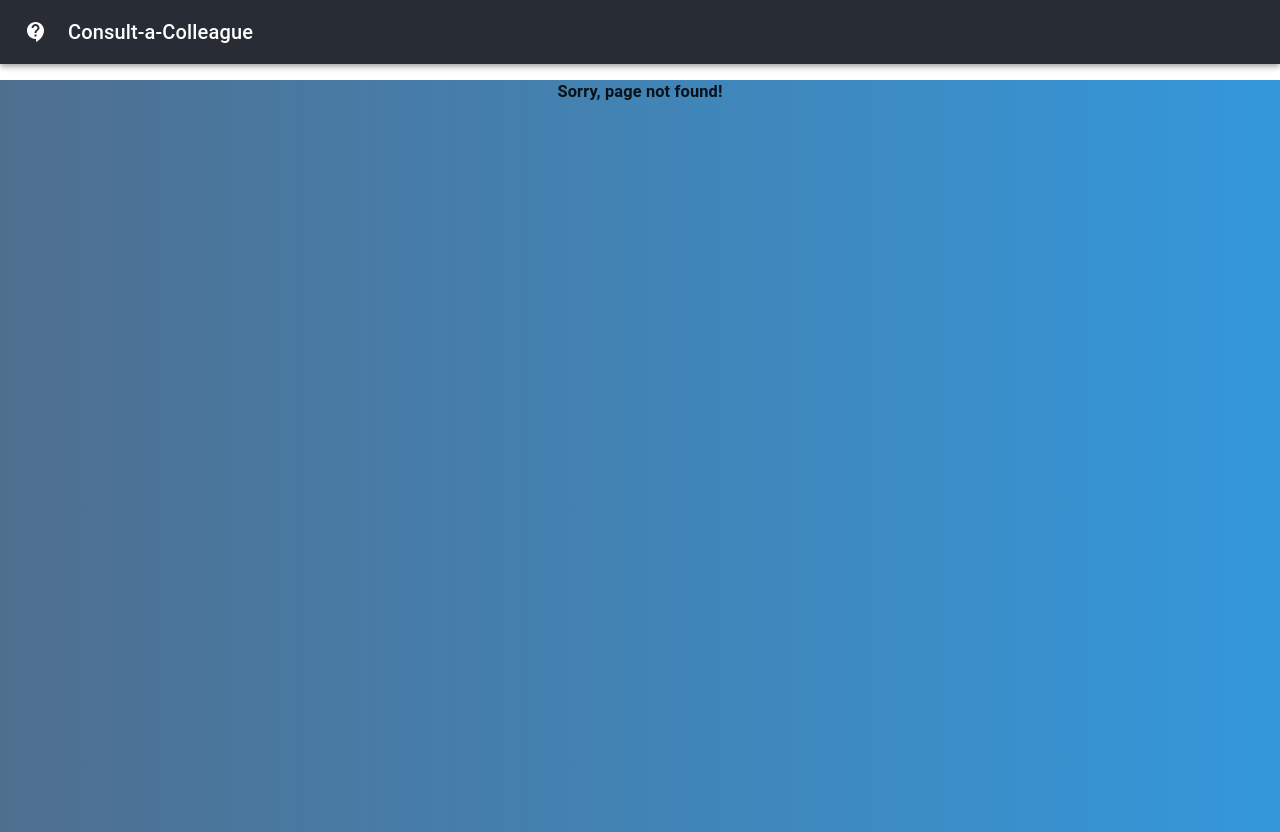
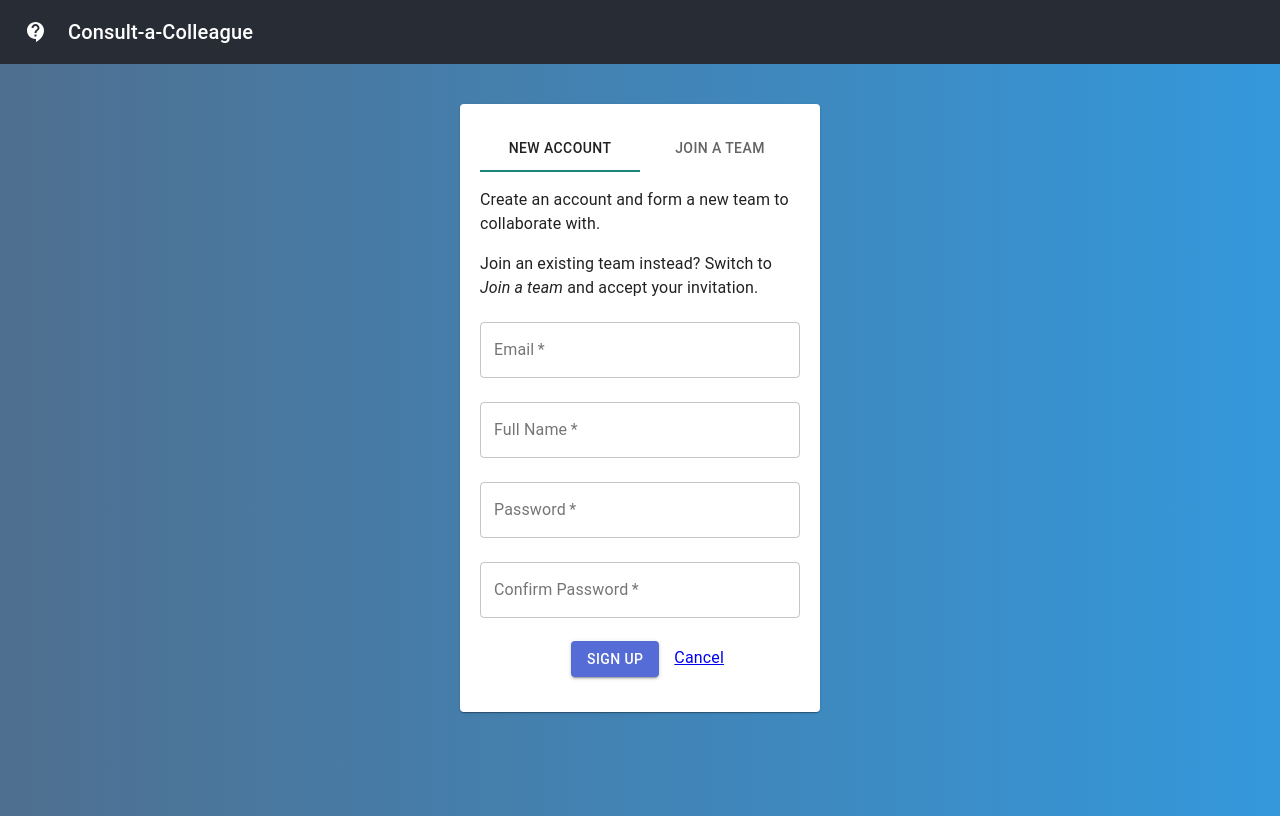
Before and after one commit to euvsvirus-cac/cac-frontend, a React (Create React App) app: page /register in a window 1280 px wide. Before the commit this address had no page. Built offline with nearby package versions, Linux system fonts and the light colour scheme.

Commit message:
Register form

```diff
--- a/src/Routes.js
+++ b/src/Routes.js
@@ -3,6 +3,7 @@ import { Route, Switch } from "react-router-dom";
 import Home from "./containers/Home";
 import Login from './containers/Login'
 import NotFound from "./containers/NotFound";
+import Register from './containers/Register'
 
 export default function Routes() {
     return (
@@ -13,6 +14,9 @@ export default function Routes() {
             <Route exact path="/login">
                 <Login />
             </Route>
+            <Route exact path="/register">
+                <Register />
+            </Route>
             <Route>
                 <NotFound />
             </Route>
--- a/src/containers/Home.js
+++ b/src/containers/Home.js
@@ -36,13 +36,21 @@ export default function Home() {
                 <Typography style={claimStyle} gutterBottom variant="h5" component="h2">
                     Enable effective collaboration and break the feeling of isolation working from home.
                 </Typography>
-
-                {!isAuthenticated &&
-                    <Link to="/login">Login</Link>
-                }
             </div>
 
-            <Grid container alignItems="center" justify="center" spacing={3} style={contentStyle}>
+            {!isAuthenticated &&
+                <Grid container justify="center" spacing={3}>
+                    <Grid item xs={1}>
+                        <Link to="/login">Login</Link>
+                    </Grid>
+
+                    <Grid item xs={1}>
+                        <Link to="/register">Register</Link>
+                    </Grid>
+                </Grid>
+            }
+
+            <Grid container justify="center" spacing={3} style={contentStyle}>
                 {[{
                     key: 'need-assistance',
                     image: '/images/office-no-help.jpg',
--- /dev/null
+++ b/src/containers/Register.js
@@ -0,0 +1,84 @@
+import React, { Component } from 'react';
+import { withRouter } from 'react-router-dom';
+import PropTypes from 'prop-types';
+
+import Tabs from '@material-ui/core/Tabs';
+import Tab from '@material-ui/core/Tab';
+import Paper from '@material-ui/core/Paper';
+import Typography from '@material-ui/core/Typography';
+
+import { AppContext } from "../context/AppContext";
+
+import RegisterAccount from './RegisterAccount'
+
+function TabPanel(props) {
+    const { children, value, index, ...other } = props;
+
+    return (
+        <Typography
+            component="div"
+            role="tabpanel"
+            hidden={value !== index}
+            id={`simple-tabpanel-${index}`}
+            aria-labelledby={`simple-tab-${index}`}
+            {...other}
+        >
+            {value === index && <>{children}</>}
+        </Typography>
+    );
+}
+
+TabPanel.propTypes = {
+    children: PropTypes.node,
+    index: PropTypes.any.isRequired,
+    value: PropTypes.any.isRequired,
+};
+
+class Register extends Component {
+    static contextType = AppContext;
+
+    constructor(props) {
+        super(props);
+        this.state = {
+            value: 0,
+        }
+    }
+
+    a11yProps(index) {
+        return {
+            id: `simple-tab-${index}`,
+            'aria-controls': `simple-tabpanel-${index}`,
+        };
+    }
+
+    render() {
+        const handleChange = (event, newValue) => {
+            this.setState({ value: newValue });
+        };
+
+        const switchToJoinATeam = () => handleChange(null, 1);
+
+        return (
+            <div style={{ display: 'flex', justifyContent: 'center', padding: 40 }}>
+                <Paper style={{ width: 360, padding: 20 }}>
+                    <div>
+                        <Tabs value={this.state.value} onChange={handleChange} aria-label="simple tabs example">
+                            <Tab label="New account" {...this.a11yProps(0)} />
+                            <Tab label="Join a team" {...this.a11yProps(1)} />
+                        </Tabs>
+                    </div>
+
+                    <TabPanel value={this.state.value} index={0}>
+                        <RegisterAccount switch={switchToJoinATeam} />
+                    </TabPanel>
+
+                    <TabPanel value={this.state.value} index={1}>
+                        TODO.
+                    </TabPanel>
+                </Paper>
+            </div >
+        );
+    }
+}
+
+export default withRouter(Register);
--- /dev/null
+++ b/src/containers/RegisterAccount.js
@@ -0,0 +1,113 @@
+import React, { useState } from 'react';
+import { Link, useHistory, useParams } from 'react-router-dom';
+
+import Button from '@material-ui/core/Button';
+import TextField from '@material-ui/core/TextField';
+import Typography from '@material-ui/core/Typography';
+
+import axios from 'axios';
+
+const style = {
+    margin: 15,
+};
+
+const introTextStyle = {
+    marginTop: 16,
+    textAlign: 'initial',
+}
+
+const RegisterAccount = (props) => {
+
+    const [email, setEmail] = useState('');
+    const [name, setName] = useState('');
+    const [password, setPassword] = useState('');
+    const [passwordConfirm, setPasswordConfirm] = useState('');
+
+    const history = useHistory();
+
+    const handleSignUpClick = (event) => {
+        const apiBaseUrl = "http://basehack1.informatik.uni-hamburg.de/api/";
+        const payload = {
+            "email": email,
+            "fullName": name,
+            "password": password,
+        }
+
+        axios.post(apiBaseUrl + 'register', payload)
+            .then((response) => {
+                if (response.status === 200) {
+                    console.log(response.data);
+                    history.replace('/login');
+                } else {
+                    alert(`Error ${response.data.code}`);
+                }
+            })
+            .catch(function (error) {
+                alert(`${error}`);
+            });
+
+        event.preventDefault();
+    }
+
+    return (
+        <>
+            <Typography variant="body1" gutterBottom style={introTextStyle}>
+                Create an account and form a new team to collaborate with.
+            </Typography>
+            <Typography variant="body1" gutterBottom style={introTextStyle}>
+                Join an existing team instead? Switch to <em onClick={props.switch}>
+                    Join a team</em> and accept your invitation.
+            </Typography>
+
+            <form onSubmit={handleSignUpClick}>
+                <TextField
+                    type="email"
+                    value={email}
+                    required
+                    style={{ width: '100%' }}
+                    variant="outlined"
+                    label="Email"
+                    margin="normal"
+                    onChange={(event) => { setEmail(event.target.value) }}
+                />
+
+                <TextField
+                    required
+                    value={name}
+                    style={{ width: '100%' }}
+                    variant="outlined"
+                    label="Full Name"
+                    margin="normal"
+                    onChange={(event) => { setName(event.target.value) }}
+                />
+
+                <TextField
+                    type="password"
+                    required
+                    value={password}
+                    style={{ width: '100%' }}
+                    variant="outlined"
+                    margin="normal"
+                    label="Password"
+                    onChange={(event) => { setPassword(event.target.value) }}
+                />
+
+                <TextField
+                    type="password"
+                    required
+                    value={passwordConfirm}
+                    style={{ width: '100%' }}
+                    variant="outlined"
+                    margin="normal"
+                    label="Confirm Password"
+                    onChange={(event) => { setPasswordConfirm(event.target.value) }}
+                />
+                <Button type="submit" variant="contained" color="primary" style={style}>Sign Up</Button>
+
+                <Link to="/">Cancel</Link>
+            </form>
+        </>
+    );
+}
+
+export default RegisterAccount;
```
